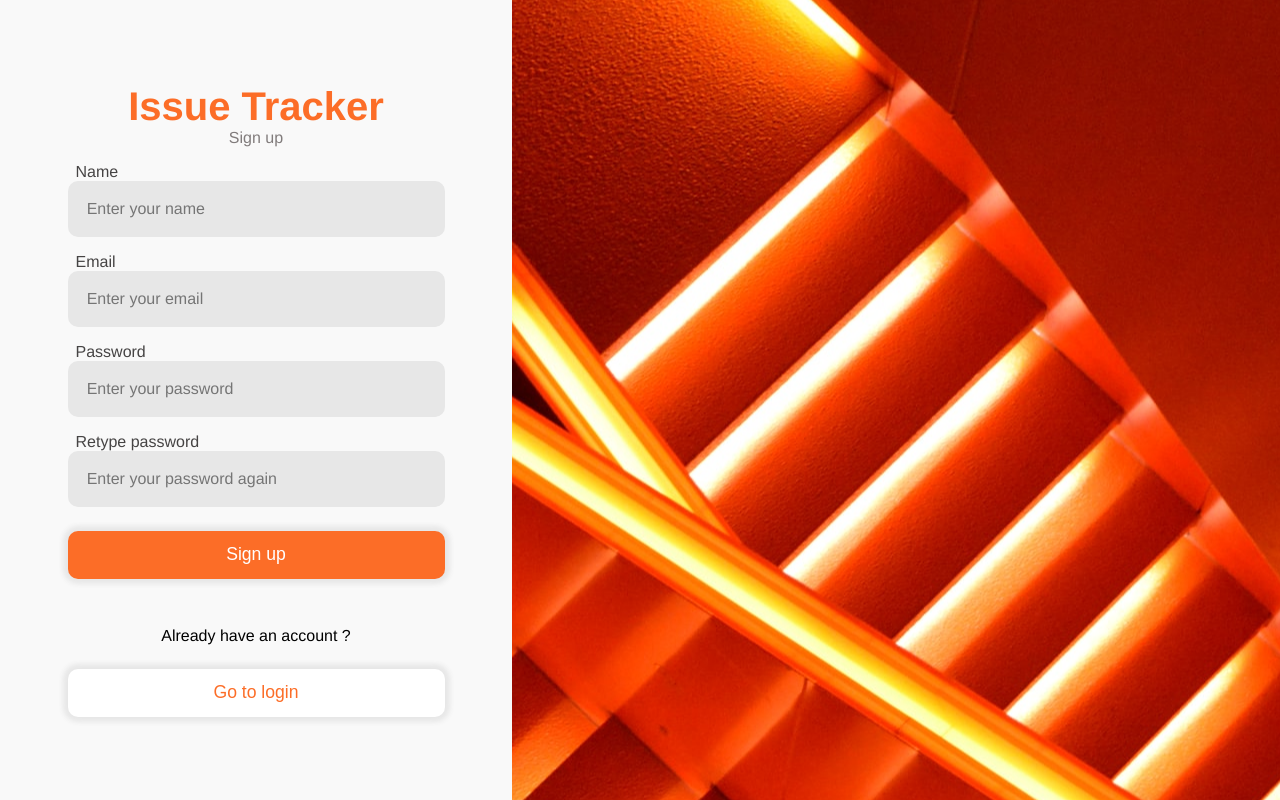
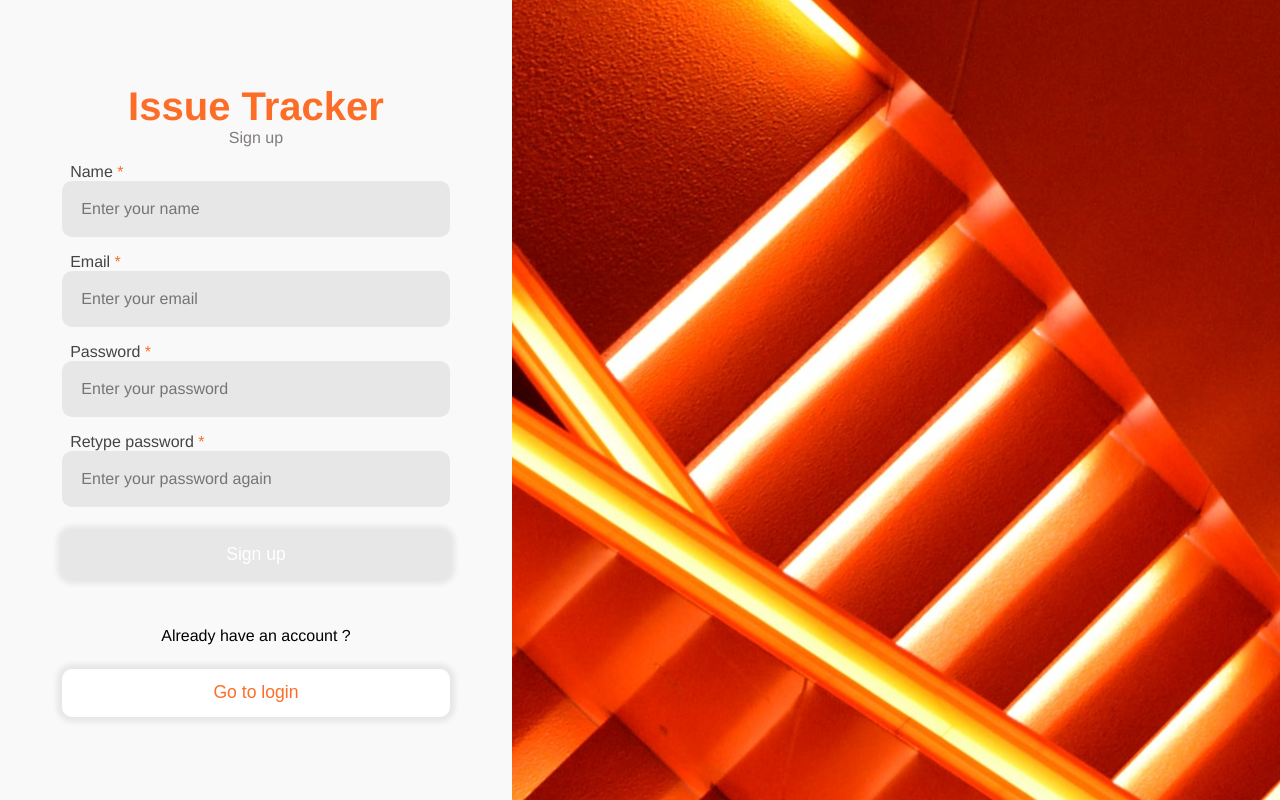
Before and after one commit to devayansarkar/issue-tracker, a Vue app in the folder frontend/: page /signup in a window 1280 px wide. Built offline with nearby package versions, Linux system fonts and the light colour scheme.

Commit message:
adding sign up form and adding message in case the passwords do not match

```diff
--- a/frontend/src/views/Signup.vue
+++ b/frontend/src/views/Signup.vue
@@ -2,51 +2,72 @@
   <div class="auth-form-container">
     <div class="left-section">
       <div class="login-form-container">
+        <div v-if="message.text" class="info-message" :class="message.type">
+            {{ message.text }}
+          </div>
         <div class="app-title">Issue Tracker</div>
         <div class="app-subtitle">Sign up</div>
+        <form @submit.prevent="signup">
           <div class="input-container">
-          <label for="name" class="form-field-label">Name</label>
+            <label for="name" class="form-field-label"
+              >Name <span class="mandatory">*</span></label
+            >
             <input
               id="name"
               type="text"
+              v-model="name"
               class="form-field"
               placeholder="Enter your name"
+              required
             />
           </div>
           <div class="input-container">
-          <label for="email" class="form-field-label">Email</label>
+            <label for="email" class="form-field-label"
+              >Email <span class="mandatory">*</span></label
+            >
             <input
               id="email"
-            type="text"
+              type="email"
+              v-model="email"
               class="form-field"
               placeholder="Enter your email"
+              required
             />
           </div>
           <div class="input-container">
-          <label for="password" class="form-field-label">Password</label>
+            <label for="password" class="form-field-label"
+              >Password <span class="mandatory">*</span></label
+            >
             <input
               id="password"
               type="password"
+              v-model="password"
               class="form-field"
               placeholder="Enter your password"
+              required
             />
           </div>
           <div class="input-container">
             <label for="password-confirmation" class="form-field-label"
-            >Retype password</label
+              >Retype password <span class="mandatory">*</span></label
             >
             <input
               id="password-confirmation"
               type="password"
+              v-model="password_confirmation"
               class="form-field"
               placeholder="Enter your password again"
+              required
             />
           </div>
-        <button class="btn btn-primary">Sign up</button>
+          <button class="btn btn-primary" :disabled="!isFormValid()">
+            Sign up
+          </button>
+        </form>
         <div class="sign-up-info">Already have an account ?</div>
-        <router-link to="/login"
-          ><button class="btn btn-secondary">Go to login</button></router-link
-        >
+        <router-link to="/">
+          <button class="btn btn-secondary">Go to login</button>
+        </router-link>
       </div>
     </div>
     <div class="right-section"></div>
@@ -56,6 +77,37 @@
 <script>
 export default {
   name: 'SignUp',
+  data() {
+    return {
+      name: '',
+      email: '',
+      password: '',
+      password_confirmation: '',
+      message: {
+        type: 'success',
+        text: '',
+      },
+    };
+  },
+  methods: {
+    signup() {
+      if (this.password !== this.password_confirmation) {
+        this.message = {
+          type: 'error',
+          text: 'Password confirmation do not match!',
+        };
+      }
+    },
+    isFormValid() {
+      if (this.name === '' || this.name === undefined) return false;
+      if (this.email === '' || this.email === undefined) return false;
+      if (this.password === '' || this.password === undefined) return false;
+      if (
+        this.password_confirmation === '' || this.password_confirmation === undefined
+      ) return false;
+      return true;
+    },
+  },
 };
 </script>
 
@@ -64,4 +116,5 @@ export default {
 @import '../styles/button.styles.scss';
 @import '../styles/input.styles.scss';
 @import '../styles/signup.page.styles.scss';
+@import '../styles/info.styles.scss';
 </style>
```
Lines whose indentation alone changed are shown as unchanged.
